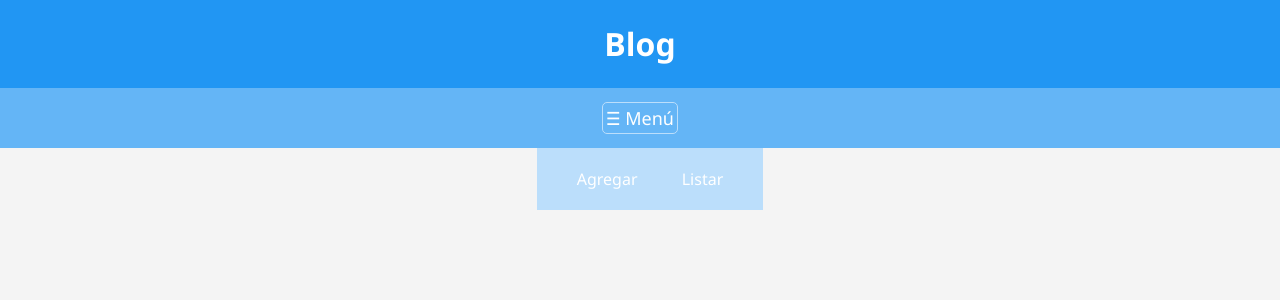
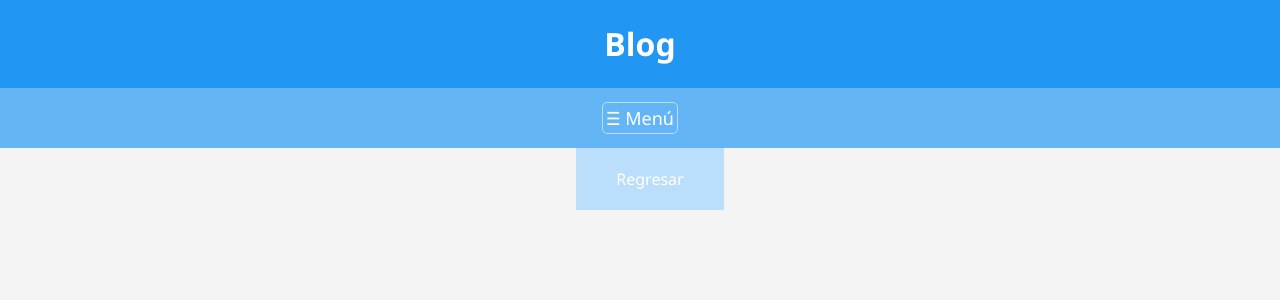
Before and after one commit to RamonPloP/mpi4py, a Flask app: page /quick in a window 1280 px wide. Shown: the top 300 px of the page. Run offline with Flask 3, Linux system fonts and the light colour scheme.

Commit message:
Se corrigen dos plantillas

```diff
--- a/templates/quick.html
+++ b/templates/quick.html
@@ -8,8 +8,7 @@
 <div class="content">
     <nav class="menu2">
         <ul class="menu-list2">
-            <li><a href="#">Agregar</a></li>
-            <li><a href="#">Listar</a></li>
+            <li><a href="{{ url_for('quick') }}">Regresar</a></li>
         </ul>
     </nav>
     <div class="container">
--- a/templates/web.html
+++ b/templates/web.html
@@ -6,6 +6,11 @@
 
 {% block body %}
 <div class="content">
+    <nav class="menu2">
+        <ul class="menu-list2">
+            <li><a href="{{ url_for('web') }}">Regresar</a></li>
+        </ul>
+    </nav>
     <div class="container">
         {% block content %}
 
```
